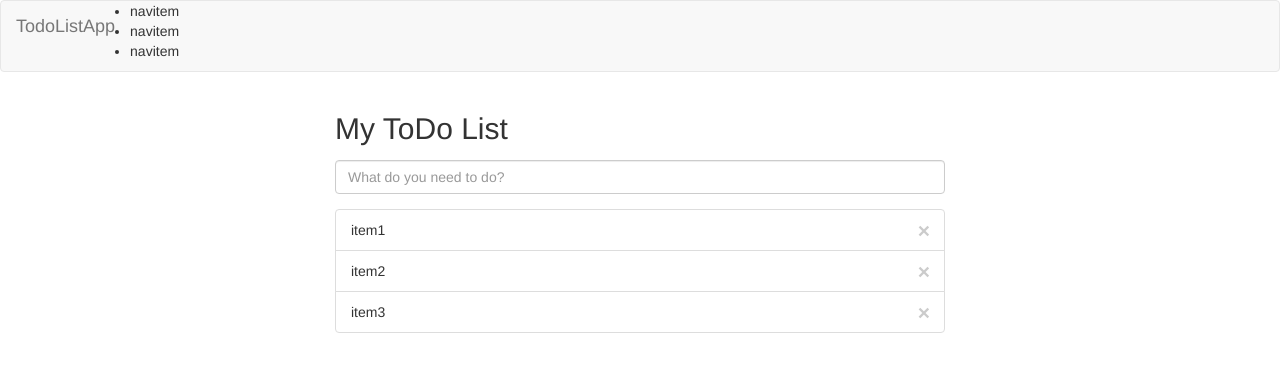
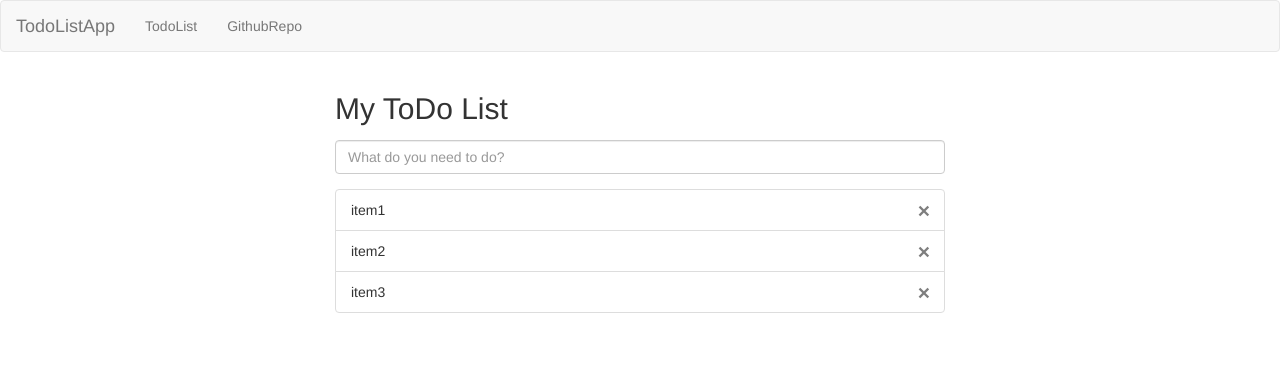
Before and after one commit to zahoran/react-todo, a React (Create React App) app: page /todo in a window 1280 px wide. Shown: the top 372 px of the page. Built offline with nearby package versions, Linux system fonts and the light colour scheme.

Commit message:
Routing added, create nav items component, added proptypes for checking input dependiences for component

```diff
--- a/src/App.js
+++ b/src/App.js
@@ -1,12 +1,21 @@
 import React, {Component} from 'react';
 import Layout from './containers/Layout/Layout';
+import {BrowserRouter, Redirect, Route, Switch} from "react-router-dom";
+import TodoList from "./containers/TodoList/TodoList";
+import Github from "./containers/Github/Github";
 
 class App extends Component {
   render() {
     return (
+      <BrowserRouter>
         <Layout>
-
+          <Switch>
+            <Route path={'/todo'} component={TodoList}/>
+            <Route path={'/github'} component={Github}/>
+            <Redirect from="/" to="/todo"/>
+          </Switch>
         </Layout>
+      </BrowserRouter>
     );
   }
 }
--- a/src/components/Navigation/NavigationItems/NavigationItems.js
+++ b/src/components/Navigation/NavigationItems/NavigationItems.js
@@ -0,0 +1,11 @@
+import React from 'react';
+import {Link} from "react-router-dom";
+
+const navigationItems = () => (
+  <ul className="nav navbar-nav">
+    <li><Link to="/todo">TodoList</Link></li>
+    <li><Link to="/github">GithubRepo</Link></li>
+  </ul>
+);
+
+export default navigationItems;
--- a/src/components/Navigation/Toolbar/Toolbar.js
+++ b/src/components/Navigation/Toolbar/Toolbar.js
@@ -1,4 +1,5 @@
 import React from 'react';
+import NavigationItems from '../NavigationItems/NavigationItems';
 
 const toolbar = () => {
   return (
@@ -7,12 +8,8 @@ const toolbar = () => {
         <div className="navbar-header">
           <span className="navbar-brand">TodoListApp</span>
         </div>
-        <ul>
-          <li>navitem</li>
-          <li>navitem</li>
-          <li>navitem</li>
-        </ul>
-        </div>
+        <NavigationItems />
+      </div>
     </nav>
   )
 };
--- a/src/components/Todo/TodoItems/TodoItem/TodoItem.css
+++ b/src/components/Todo/TodoItems/TodoItem/TodoItem.css
@@ -1,11 +1,8 @@
 .TodoItem {
     overflow: hidden;
     text-align: left;
-}
-
-.TodoItem:hover {
-    background: lightgrey;
-    cursor: pointer;
+    text-overflow: ellipsis;
+    padding-right: 30px;
 }
 
 .TodoItem:hover {
@@ -29,6 +26,7 @@
     right: 0;
     bottom: 0;
     top: 0;
+    opacity: .5;
     flex-direction: column;
     justify-content: center;
     text-align: center;
--- a/src/containers/Github/Github.js
+++ b/src/containers/Github/Github.js
@@ -2,7 +2,7 @@ import React, {Component} from 'react';
 
 class Github extends Component {
   render() {
-    return <></>
+    return <>github...</>
   }
 }
 
--- a/src/containers/Layout/Layout.js
+++ b/src/containers/Layout/Layout.js
@@ -1,13 +1,12 @@
 import React from 'react';
 import Toolbar from '../../components/Navigation/Toolbar/Toolbar';
-import TodoList from "../TodoList/TodoList";
 
 const layout = (props) => {
   return (
     <React.Fragment>
-      <Toolbar />
+      <Toolbar/>
       <main>
-        <TodoList />
+        {props.children}
       </main>
     </React.Fragment>
   )
--- a/src/containers/TodoList/TodoList.js
+++ b/src/containers/TodoList/TodoList.js
@@ -11,6 +11,24 @@ class TodoList extends Component {
       {id: 'asd3', title: 'item3'}
     ]
   };
+
+  setState(state, callback) {
+    super.setState(state, this.saveCurrentState);
+    console.log('[Todo] setState');
+  }
+
+  componentDidMount() {
+    console.log('[Todo] componentDidMount');
+    let savedItems = localStorage.getItem('todo:items');
+    if (savedItems) {
+      savedItems = JSON.parse(savedItems);
+      this.setState({items: savedItems});
+    }
+  }
+
+  saveCurrentState() {
+    localStorage.setItem('todo:items', JSON.stringify(this.state.items));
+  }
 
   generateId = () => {
     return Math.floor(Math.random() * 90000) + 10000;
```
Also changed, not shown: src/components/Todo/TodoItems/TodoItems.js (+7 -0 lines).
